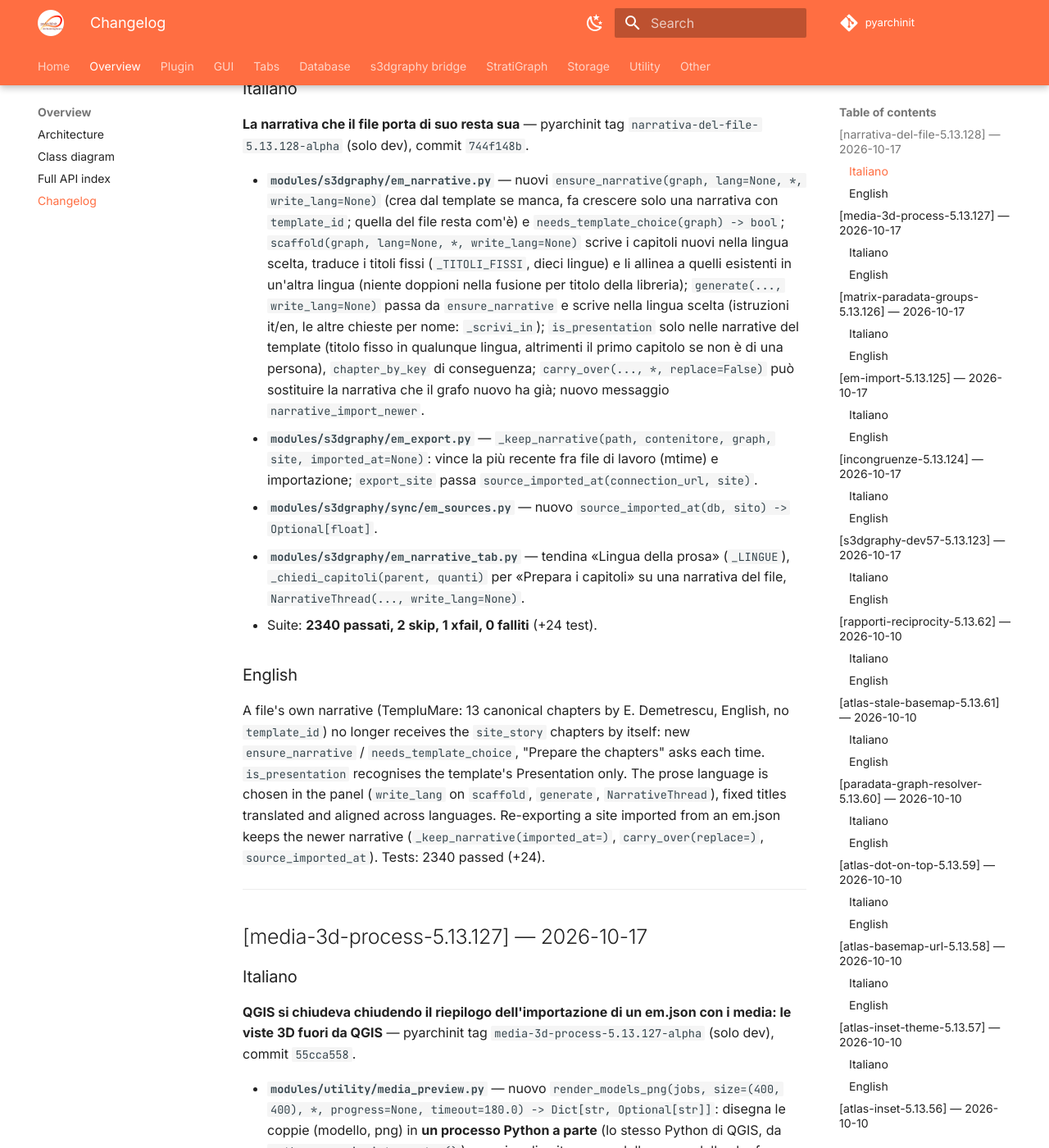
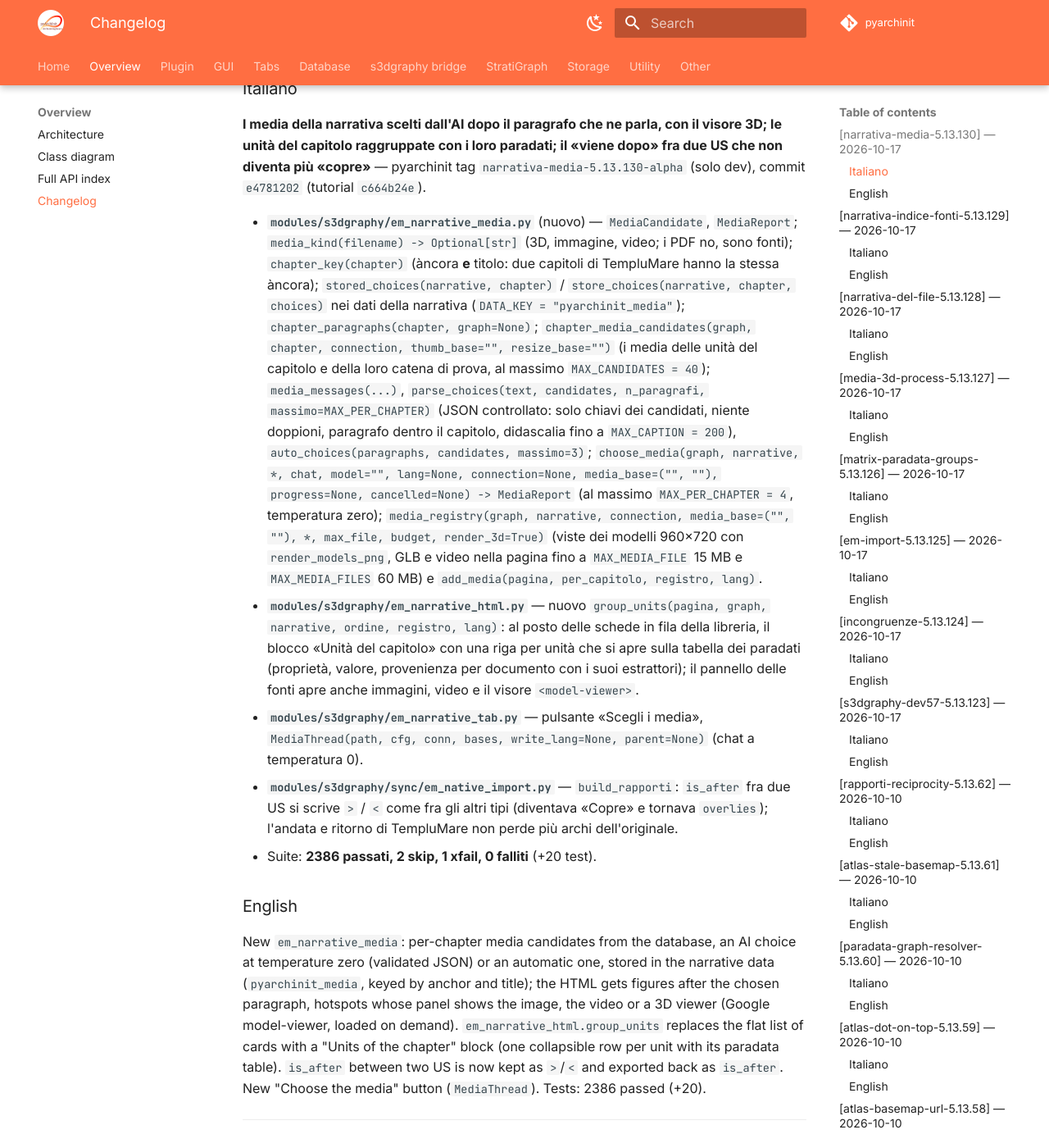
Before and after one commit to enzococca/pyarchinit-api-docs, an MkDocs documentation site: the page built from docs/CHANGELOG.md, in a window 1280 px wide and 1400 px high, scrolled down 393 px. Shown: the whole window at 82% size. Built offline with MkDocs 1.6.1 and Material for MkDocs 9.7.7, drawn with Linux system fonts in a browser that asks for light colours; comment, search, counter and statistics services are not loaded; some of the changed text lies outside the part shown.

Commit message:
changelog: narrativa-indice-fonti-5.13.129 e narrativa-media-5.13.130 — indice, sottotitoli e fonti dei capitoli come hotspot; i media scelti dall'AI con il visore 3D, le unità del capitolo raggruppate, is_after fra due US

```diff
--- a/docs/CHANGELOG.md
+++ b/docs/CHANGELOG.md
@@ -4,6 +4,41 @@
 > da `pyarchinit-code_dev/`.
 >
 > Format: bilingue IT/EN. Le date sono ISO 8601.
+
+---
+
+## [narrativa-media-5.13.130] — 2026-10-17
+
+### Italiano
+
+**I media della narrativa scelti dall'AI dopo il paragrafo che ne parla, con il visore 3D; le unità del capitolo raggruppate con i loro paradati; il «viene dopo» fra due US che non diventa più «copre»** — pyarchinit tag `narrativa-media-5.13.130-alpha` (solo dev), commit `e4781202` (tutorial `c664b24e`).
+
+- **`modules/s3dgraphy/em_narrative_media.py`** (nuovo) — `MediaCandidate`, `MediaReport`; `media_kind(filename) -> Optional[str]` (3D, immagine, video; i PDF no, sono fonti); `chapter_key(chapter)` (àncora **e** titolo: due capitoli di TempluMare hanno la stessa àncora); `stored_choices(narrative, chapter)` / `store_choices(narrative, chapter, choices)` nei dati della narrativa (`DATA_KEY = "pyarchinit_media"`); `chapter_paragraphs(chapter, graph=None)`; `chapter_media_candidates(graph, chapter, connection, thumb_base="", resize_base="")` (i media delle unità del capitolo e della loro catena di prova, al massimo `MAX_CANDIDATES = 40`); `media_messages(...)`, `parse_choices(text, candidates, n_paragrafi, massimo=MAX_PER_CHAPTER)` (JSON controllato: solo chiavi dei candidati, niente doppioni, paragrafo dentro il capitolo, didascalia fino a `MAX_CAPTION = 200`), `auto_choices(paragraphs, candidates, massimo=3)`; `choose_media(graph, narrative, *, chat, model="", lang=None, connection=None, media_base=("", ""), progress=None, cancelled=None) -> MediaReport` (al massimo `MAX_PER_CHAPTER = 4`, temperatura zero); `media_registry(graph, narrative, connection, media_base=("", ""), *, max_file, budget, render_3d=True)` (viste dei modelli 960×720 con `render_models_png`, GLB e video nella pagina fino a `MAX_MEDIA_FILE` 15 MB e `MAX_MEDIA_FILES` 60 MB) e `add_media(pagina, per_capitolo, registro, lang)`.
+- **`modules/s3dgraphy/em_narrative_html.py`** — nuovo `group_units(pagina, graph, narrative, ordine, registro, lang)`: al posto delle schede in fila della libreria, il blocco «Unità del capitolo» con una riga per unità che si apre sulla tabella dei paradati (proprietà, valore, provenienza per documento con i suoi estrattori); il pannello delle fonti apre anche immagini, video e il visore `<model-viewer>`.
+- **`modules/s3dgraphy/em_narrative_tab.py`** — pulsante «Scegli i media», `MediaThread(path, cfg, conn, bases, write_lang=None, parent=None)` (chat a temperatura 0).
+- **`modules/s3dgraphy/sync/em_native_import.py`** — `build_rapporti`: `is_after` fra due US si scrive `>` / `<` come fra gli altri tipi (diventava «Copre» e tornava `overlies`); l'andata e ritorno di TempluMare non perde più archi dell'originale.
+- Suite: **2386 passati, 2 skip, 1 xfail, 0 falliti** (+20 test).
+
+### English
+
+New `em_narrative_media`: per-chapter media candidates from the database, an AI choice at temperature zero (validated JSON) or an automatic one, stored in the narrative data (`pyarchinit_media`, keyed by anchor and title); the HTML gets figures after the chosen paragraph, hotspots whose panel shows the image, the video or a 3D viewer (Google model-viewer, loaded on demand). `em_narrative_html.group_units` replaces the flat list of cards with a "Units of the chapter" block (one collapsible row per unit with its paradata table). `is_after` between two US is now kept as `>`/`<` and exported back as `is_after`. New "Choose the media" button (`MediaThread`). Tests: 2386 passed (+20).
+
+---
+
+## [narrativa-indice-fonti-5.13.129] — 2026-10-17
+
+### Italiano
+
+**La narrativa esportata con l'indice, i sottotitoli e le fonti di ogni capitolo, che nell'HTML sono hotspot; e la causa vera degli arresti della suite** — pyarchinit tag `narrativa-indice-fonti-5.13.129-alpha` (solo dev), commit `70598dab` (tutorial `3065f74a`).
+
+- **`modules/s3dgraphy/em_narrative_html.py`** (nuovo, sopra gli export della libreria senza toccarla) — `add_index(pagina, lang=None)` (indice dell'HTML, capitoli raggruppati per parte, sottotitoli «###» come titoli); `Source` (doc_id, name, description, url, uses); `unit_sources(graph, unit_ids)` (unità → proprietà → estrattore o combinatore → documento); `chapter_units(graph, chapter)`; `sources_for_chapters(graph, narrative)`; `sources_registry(graph, fonti, connection, thumb_base, resize_base, *, max_file, budget)` (file dai media della riga del documento, nella pagina fino a `MAX_FILE_IN_PAGE` 2 MB e `MAX_FILES_IN_PAGE` 25 MB); `add_sources(pagina, per_capitolo, registro, lang)` (riga «Fonti del capitolo», hotspot con scheda al passaggio e pannello al clic); `align_chapters(pagina, titoli)`, `align_titles(visti, attesi)`; `improve_docx(dati, graph, narrative, lang=None)` (campo TOC con `updateFields`, Heading 2, corsivo, fonti dei capitoli).
+- **`modules/s3dgraphy/em_narrative.py`** — `export_file(..., media_base=None)` passa dal livello HTML/DOCX; `export_pdf` con indice (`TableOfContents`, due passate), segnalibri del PDF, sottotitoli, corsivo e fonti dei capitoli.
+- **`tests/sync/conftest.py`** — importa per prima la fixture che mette OpenBLAS a un thread: gli arresti intermittenti della suite (dock di GeoArchaeo) venivano da dieci thread di OpenBLAS.
+- Suite: **2366 passati, 2 skip, 1 xfail, 0 falliti** (+26 test), due esecuzioni complete senza arresti.
+
+### English
+
+New `em_narrative_html` layer over the library exports: contents in HTML (anchors, parts grouped, subheadings), PDF (ReportLab TOC with page numbers and PDF outline) and DOCX (TOC field updated by Word on open); Markdown subheadings and italics rendered in all three; a per-chapter sources line following the paradata chain; in the HTML every source is a hotspot (hover card with preview, click panel with the embedded file). The intermittent suite crash came from multi-threaded OpenBLAS (import order in `tests/sync/conftest.py`). Tests: 2366 passed (+26).
 
 ---
 
```
